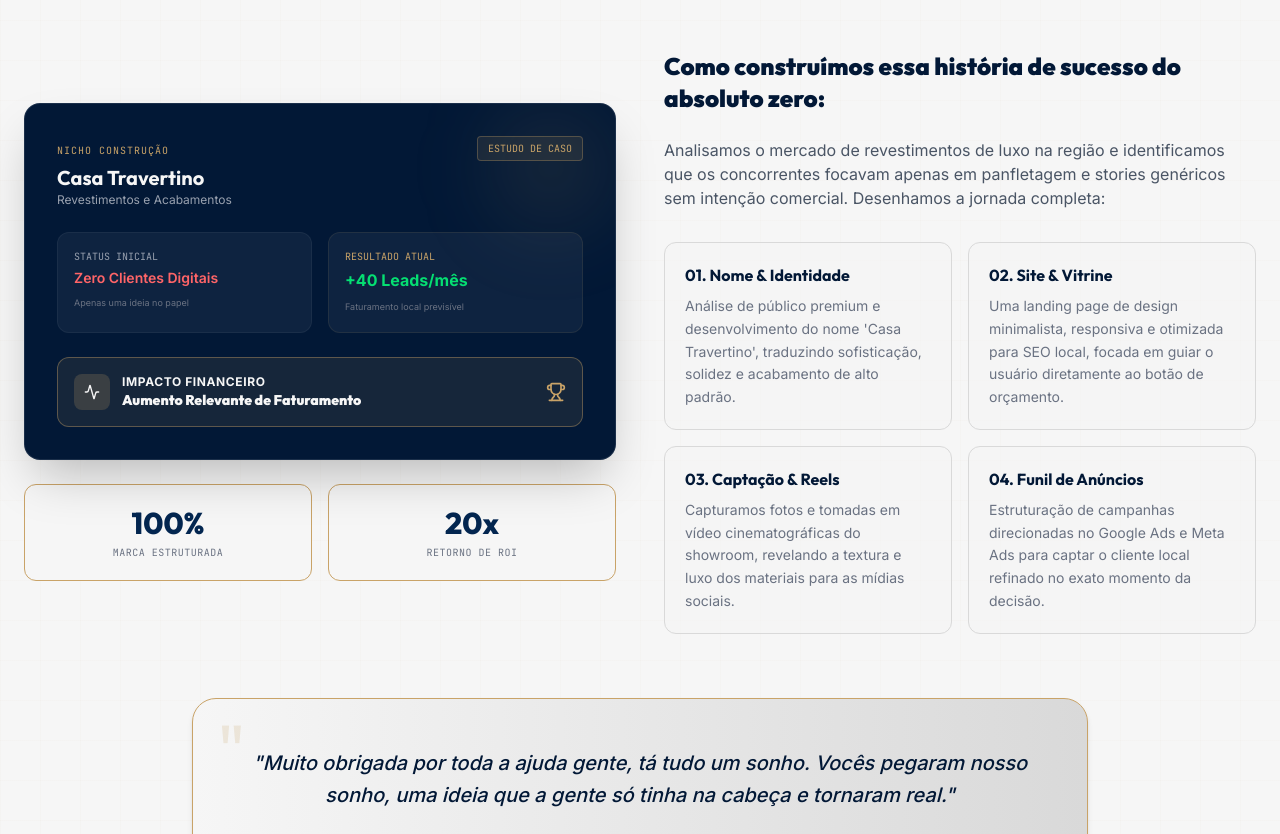
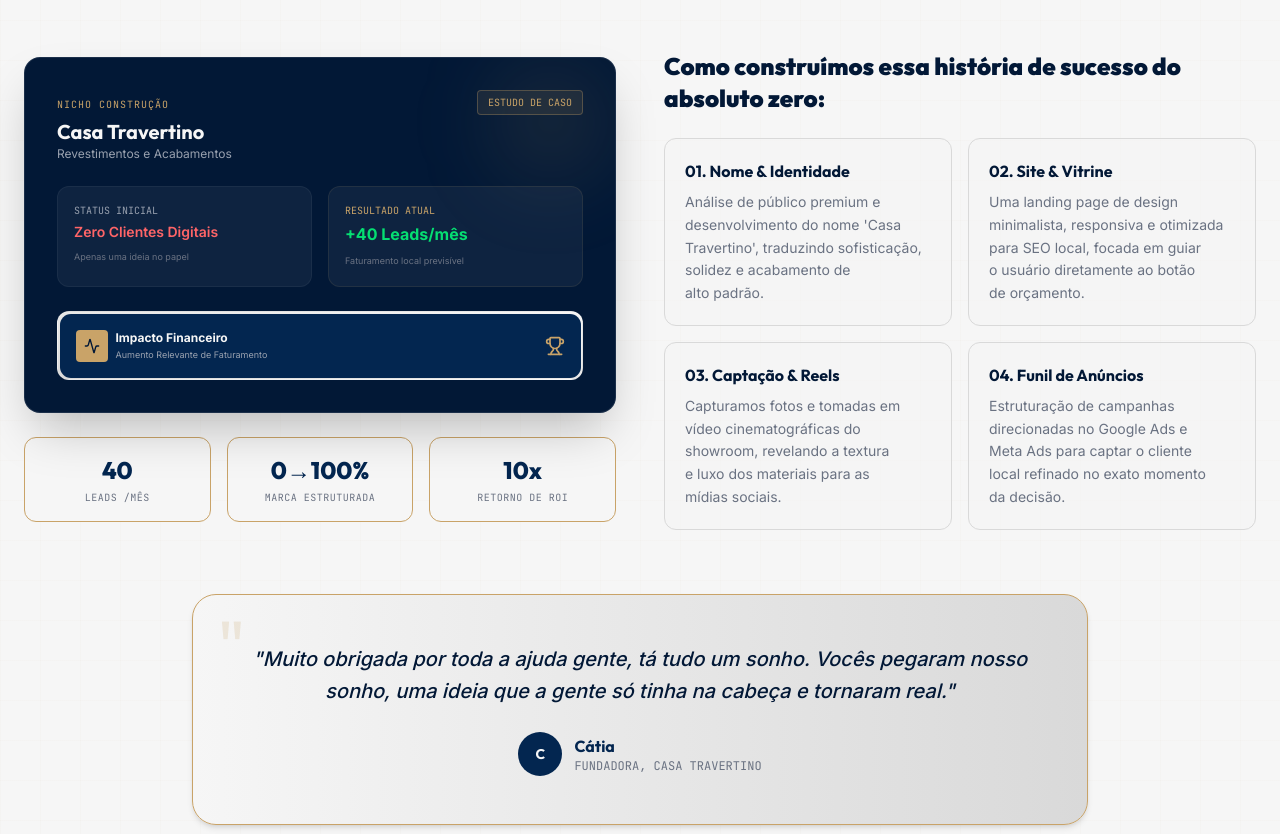
Before and after one commit to loccidigital/Site-LOCCI, a React (Vite) app: page / in a window 1280 px wide. Shown: the part 3900-4734 px from the top of the page. Built offline with nearby package versions, Linux system fonts and the light colour scheme.

Commit message:
Update CaseStudy.tsx

```diff
--- a/src/components/CaseStudy.tsx
+++ b/src/components/CaseStudy.tsx
@@ -1,4 +1,4 @@
-import { CheckCircle, Trophy, Star, ArrowRight, Activity } from "lucide-react";
+import { CheckCircle, Trophy, Star, ArrowRight, Activity, CalendarDays } from "lucide-react";
 
 export default function CaseStudy() {
   const steps = [
@@ -26,20 +26,20 @@
 
       <div className="max-w-7xl mx-auto px-6 relative z-10">
 
-        {/* Header case title */}
+        {/* Header */}
         <div className="max-w-3xl mx-auto text-center mb-16" id="case-header">
           <span className="text-xs font-mono font-bold text-gold-600 uppercase tracking-widest bg-gold-100/50 px-3.5 py-1.5 rounded-full border border-gold-200">
-            Case de Sucesso
+            ★ Case de Sucesso em Destaque
           </span>
-          <h2 className="text-3xl sm:text-4xl lg:text-5xl font-display font-black tracking-tight text-navy-950 mt-4 mb-4">
+          <h2 className="text-3xl sm:text-4xl lg:text-5xl font-display font-black tracking-tight text-navy-950 mt-4 mb-4 [text-wrap:pretty]">
             Do absoluto zero a 40 clientes qualificados por mês
           </h2>
-          <p className="text-gray-600 text-sm sm:text-base leading-relaxed">
+          <p className="text-gray-600 text-sm sm:text-base leading-relaxed [text-wrap:pretty]">
             A Casa Travertino chegou até nós antes mesmo de ter um nome definido. Construímos todo o posicionamento digital da marca do absoluto zero e estruturamos um funil previsível de faturamento local.
           </p>
         </div>
 
-        {/* Core Case Study Content Board */}
+        {/* Core Content */}
         <div className="grid grid-cols-1 lg:grid-cols-12 gap-12 items-center mb-16">
 
           {/* Left panel */}
@@ -58,7 +58,6 @@
                 </span>
               </div>
 
-              {/* Stats board */}
               <div className="grid grid-cols-2 gap-4 mt-6">
                 <div className="bg-white/5 p-4 rounded-xl border border-white/5">
                   <span className="text-[10px] text-gray-400 font-mono uppercase block">Status Inicial</span>
@@ -72,51 +71,52 @@
                 </div>
               </div>
 
-              {/* Faturamento highlight — substituiu o card do showroom */}
-              <div className="mt-6 rounded-xl border border-gold-500/40 bg-gold-500/10 p-4 flex items-center justify-between">
-                <div className="flex items-center gap-3">
-                  <div className="w-9 h-9 rounded-lg bg-gold-500/20 flex items-center justify-center">
-                    <Activity className="w-4 h-4 text-gold-400" />
+              <div className="bg-gradient-to-tr from-gold-100 to-gold-50 p-[1.5px] rounded-xl border border-white/5 mt-6">
+                <div className="bg-navy-900 rounded-[11px] p-4 flex items-center justify-between text-xs">
+                  <div className="flex items-center gap-2">
+                    <div className="w-8 h-8 rounded bg-gold-200 flex items-center justify-center font-bold text-navy-950">
+                      <Activity className="w-4 h-4" />
+                    </div>
+                    <div>
+                      <span className="block font-bold">Impacto Financeiro</span>
+                      <span className="text-[9px] text-gray-400">Aumento Relevante de Faturamento</span>
+                    </div>
                   </div>
-                  <div>
-                    <span className="block text-xs font-bold text-gold-400 uppercase tracking-wider">Impacto Financeiro</span>
-                    <span className="block text-sm font-display font-black text-white">Aumento Relevante de Faturamento</span>
-                  </div>
+                  <Trophy className="w-5 h-5 text-gold-500" />
                 </div>
-                <Trophy className="w-5 h-5 text-gold-500" />
               </div>
             </div>
 
-            {/* 2 stat cards */}
-            <div className="grid grid-cols-2 gap-4" id="case-stats-ticker">
-              <div className="bg-gold-50 p-5 rounded-xl border border-gold-200 text-center">
-                <span className="block text-2xl sm:text-3xl font-display font-extrabold text-navy-900">100%</span>
+            <div className="grid grid-cols-3 gap-4" id="case-stats-ticker">
+              <div className="bg-gold-50 p-4 rounded-xl border border-gold-200 text-center">
+                <span className="block text-2xl font-display font-extrabold text-navy-900">40</span>
+                <span className="text-[10px] text-gray-500 uppercase font-mono tracking-wider block mt-1">Leads /mês</span>
+              </div>
+              <div className="bg-gold-50 p-4 rounded-xl border border-gold-200 text-center">
+                <span className="block text-2xl font-display font-extrabold text-navy-900">0→100%</span>
                 <span className="text-[10px] text-gray-500 uppercase font-mono tracking-wider block mt-1">Marca Estruturada</span>
               </div>
-              <div className="bg-gold-50 p-5 rounded-xl border border-gold-200 text-center">
-                <span className="block text-2xl sm:text-3xl font-display font-extrabold text-navy-900">20x</span>
+              <div className="bg-gold-50 p-4 rounded-xl border border-gold-200 text-center">
+                <span className="block text-2xl font-display font-extrabold text-navy-900">10x</span>
                 <span className="text-[10px] text-gray-500 uppercase font-mono tracking-wider block mt-1">Retorno de ROI</span>
               </div>
             </div>
           </div>
 
-          {/* Right panel: Strategic actions */}
+          {/* Right panel */}
           <div className="lg:col-span-6 flex flex-col justify-between" id="case-deliverables">
             <div className="space-y-6">
-              <h3 className="text-2xl font-display font-black text-navy-950">
+              <h3 className="text-2xl font-display font-black text-navy-950 [text-wrap:pretty]">
                 Como construímos essa história de sucesso do absoluto zero:
               </h3>
-              <p className="text-gray-600 text-sm sm:text-base">
-                Analisamos o mercado de revestimentos de luxo na região e identificamos que os concorrentes focavam apenas em panfletagem e stories genéricos sem intenção comercial. Desenhamos a jornada completa:
-              </p>
 
-              <div className="grid grid-cols-1 sm:grid-cols-2 gap-4 pt-2">
+              <div className="grid grid-cols-1 sm:grid-cols-2 gap-4">
                 {steps.map((step, idx) => (
                   <div key={idx} className="bg-gold-50/50 p-5 rounded-xl border border-gold-100 flex flex-col gap-2">
                     <h4 className="font-display font-bold text-navy-950 text-sm sm:text-base">
                       {step.title}
                     </h4>
-                    <p className="text-gray-500 text-xs sm:text-sm leading-relaxed">
+                    <p className="text-gray-500 text-xs sm:text-sm leading-relaxed [text-wrap:pretty]">
                       {step.desc}
                     </p>
                   </div>
@@ -132,7 +132,7 @@
           <div className="relative bg-gradient-to-r from-gold-50 to-gold-100 p-8 sm:p-12 rounded-3xl border border-gold-200 shadow-md">
             <span className="absolute top-4 left-6 text-7xl font-display text-gold-500/20 select-none pointer-events-none">"</span>
             <div className="relative z-10 flex flex-col gap-6">
-              <p className="text-navy-950 text-base sm:text-lg lg:text-xl font-medium italic leading-relaxed text-center">
+              <p className="text-navy-950 text-base sm:text-lg lg:text-xl font-medium italic leading-relaxed text-center [text-wrap:pretty]">
                 "Muito obrigada por toda a ajuda gente, tá tudo um sonho. Vocês pegaram nosso sonho, uma ideia que a gente só tinha na cabeça e tornaram real."
               </p>
               <div className="flex items-center justify-center gap-3">
```
